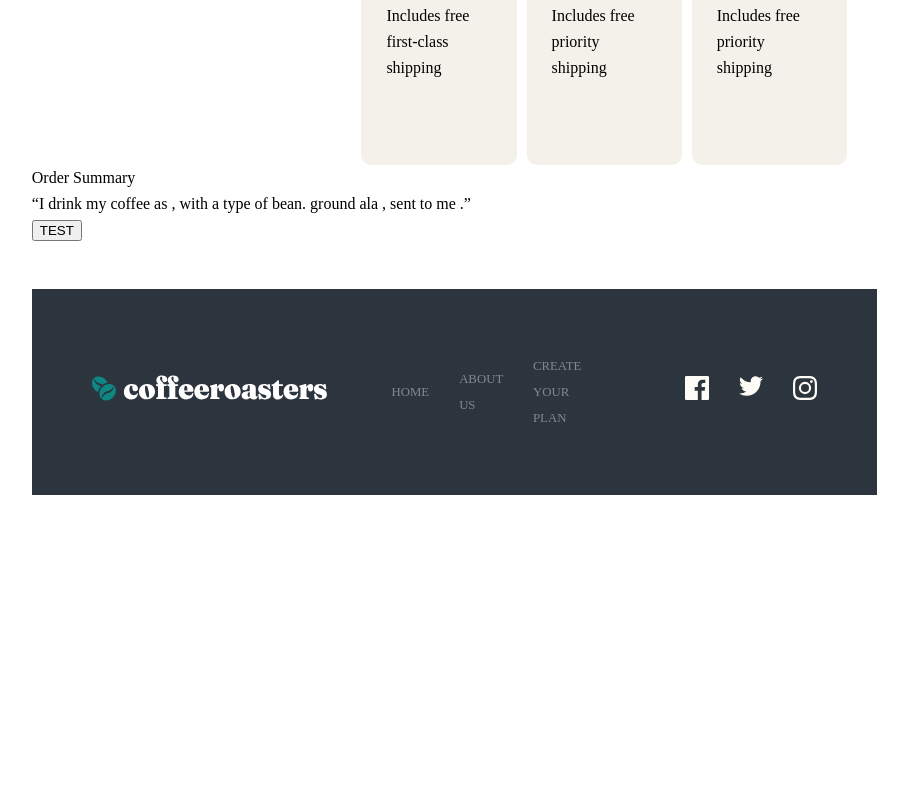
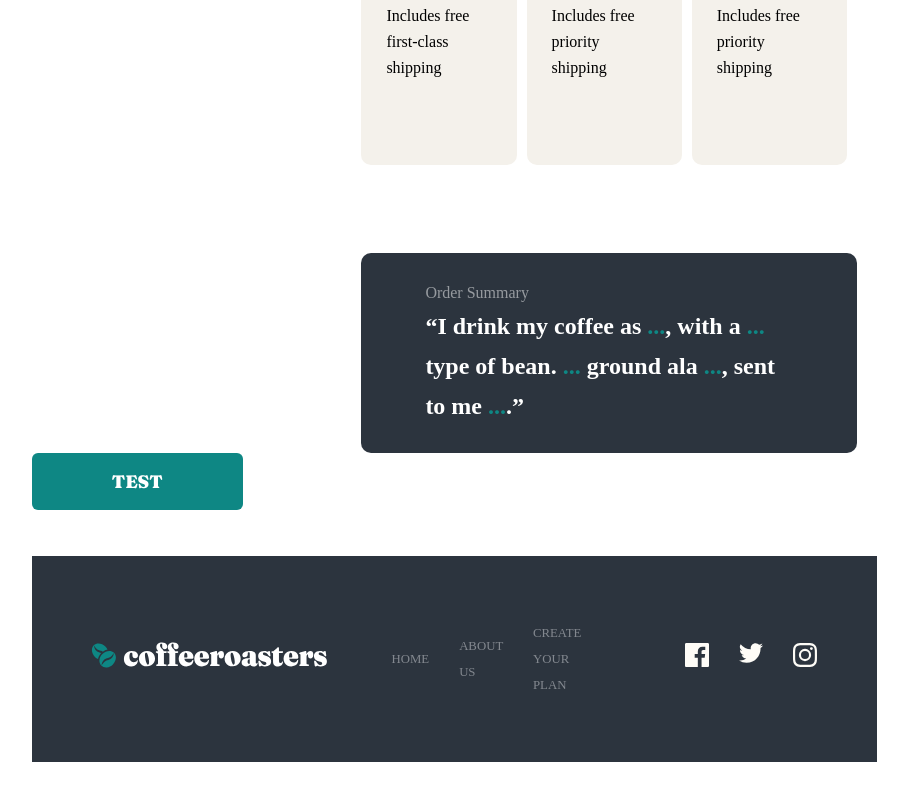
Before and after one commit to DavyFungALoi/coffee-subscription, a React (Create React App) app: page /subscribe in a window 1280 px wide. Shown: the part 3835-4635 px from the top of the page, without its empty margins (173-1081 px from the left). Before the commit the page ends 4418 px from the top, so only its background shows below. Built offline with nearby package versions, Linux system fonts and the light colour scheme.

Commit message:
added order summary section

```diff
--- a/src/Screens/SubscribeScreen.js
+++ b/src/Screens/SubscribeScreen.js
@@ -13,11 +13,11 @@ const SubscribeScreen = () => {
   const howOftenCoffeeQuestion = subscribeData[4];
 
   const [questionAnswer, setQuestionAnswer] = useState({
-    howDrinkCoffee: "",
-    typeCoffee: "",
-    howMuchCoffee: "",
-    grindCoffee: "",
-    howOftenCoffee: "",
+    howDrinkCoffee: "...",
+    typeCoffee: "...",
+    howMuchCoffee: "...",
+    grindCoffee: "...",
+    howOftenCoffee: "...",
   });
 
   const selectHandler = (title, questionId) => {
@@ -132,19 +132,23 @@ const SubscribeScreen = () => {
             choices={howOftenCoffeeQuestion.choices}
             questionId={howOftenCoffeeQuestion.id}
           ></SubScriptionCards>
+          <div className="order-summary-container">
+            <div className="order-summary__header">Order Summary</div>
+            <div className="order-summary__content">
+              “I drink my coffee as
+              <span>{` ${questionAnswer.howDrinkCoffee}`}</span>, with a
+              <span>{` ${questionAnswer.typeCoffee}`} </span>type of bean.
+              <span>{`  ${questionAnswer.howMuchCoffee}`}</span> ground ala
+              <span>{` ${questionAnswer.grindCoffee}`}</span>, sent to me
+              <span>{` ${questionAnswer.howOftenCoffee}`}</span>.”
+            </div>
+          </div>
         </div>
       </div>
-      <div className="order-summary-container">
-        <div className="order-summary__header">Order Summary</div>
-        <div className="order-summary__content">
-          “I drink my coffee as {questionAnswer.howDrinkCoffee}, with a
-          {questionAnswer.typeCoffee} type of bean.
-          {questionAnswer.howMuchCoffee} ground ala {questionAnswer.grindCoffee}
-          , sent to me {questionAnswer.howOftenCoffee}.”
-        </div>
-      </div>
+
       <div>
         <button
+          className="btn"
           onClick={() => {
             testHandler();
           }}
--- a/src/styles/Screens/_SubscribeScreen.scss
+++ b/src/styles/Screens/_SubscribeScreen.scss
@@ -12,3 +12,25 @@
   margin-left: 7%;
   margin-right: 7%;
 }
+
+.order-summary-container {
+  margin-top: 5.5rem;
+  background-color: rgba(44, 52, 62, 1);
+  padding: 1.6875rem 4rem;
+  border-radius: 0.625rem;
+  .order-summary__header {
+    color: rgba(255, 255, 255, 1);
+    opacity: 50.37%;
+  }
+  .order-summary__content {
+    font-family: Fraunces 9pt;
+    font-size: 1.5rem;
+    font-weight: 900;
+    line-height: 40px;
+    max-width: 37.625rem;
+    color: rgba(255, 255, 255, 1);
+    span {
+      color: #0e8784;
+    }
+  }
+}
```
Also changed, not shown: css/App.css.
